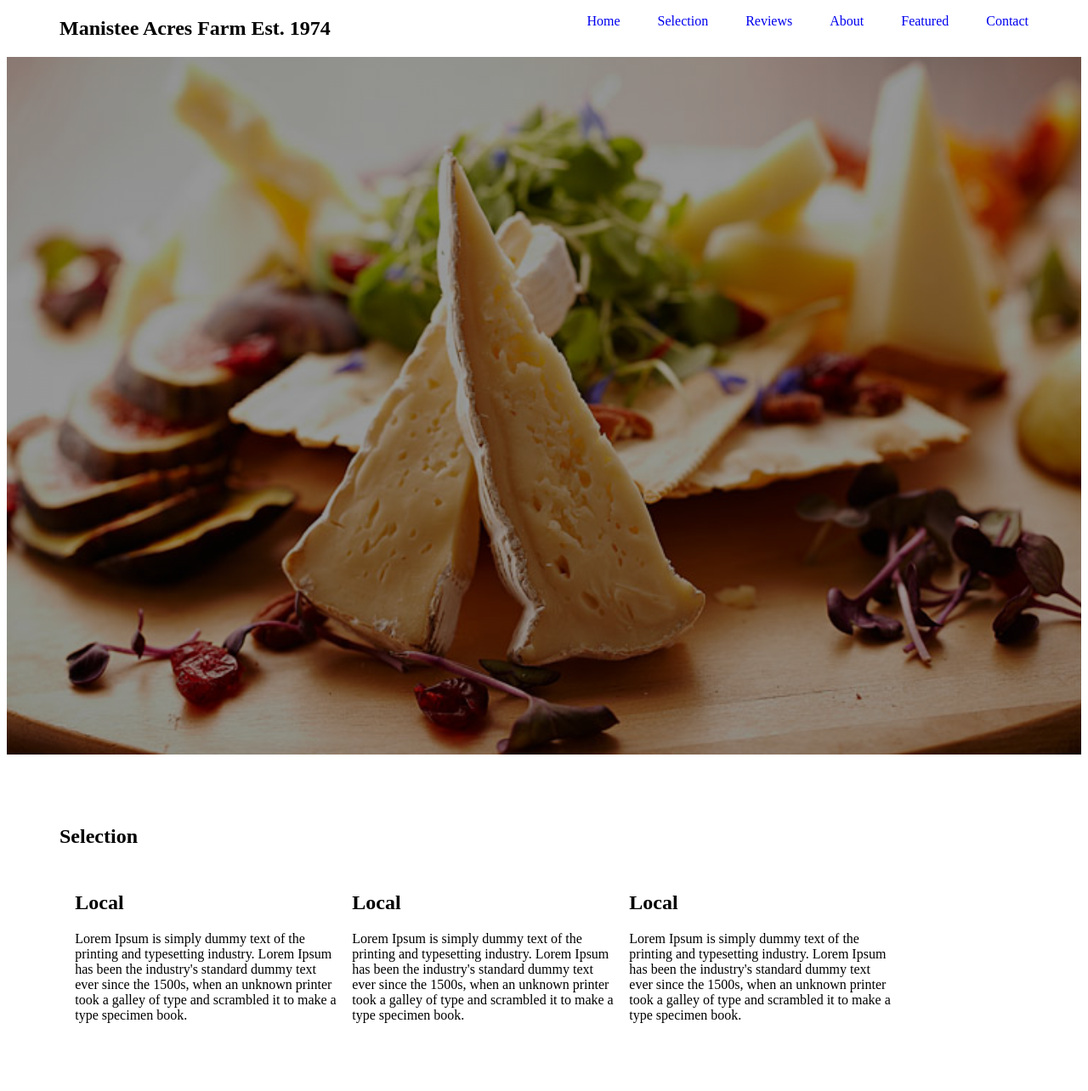
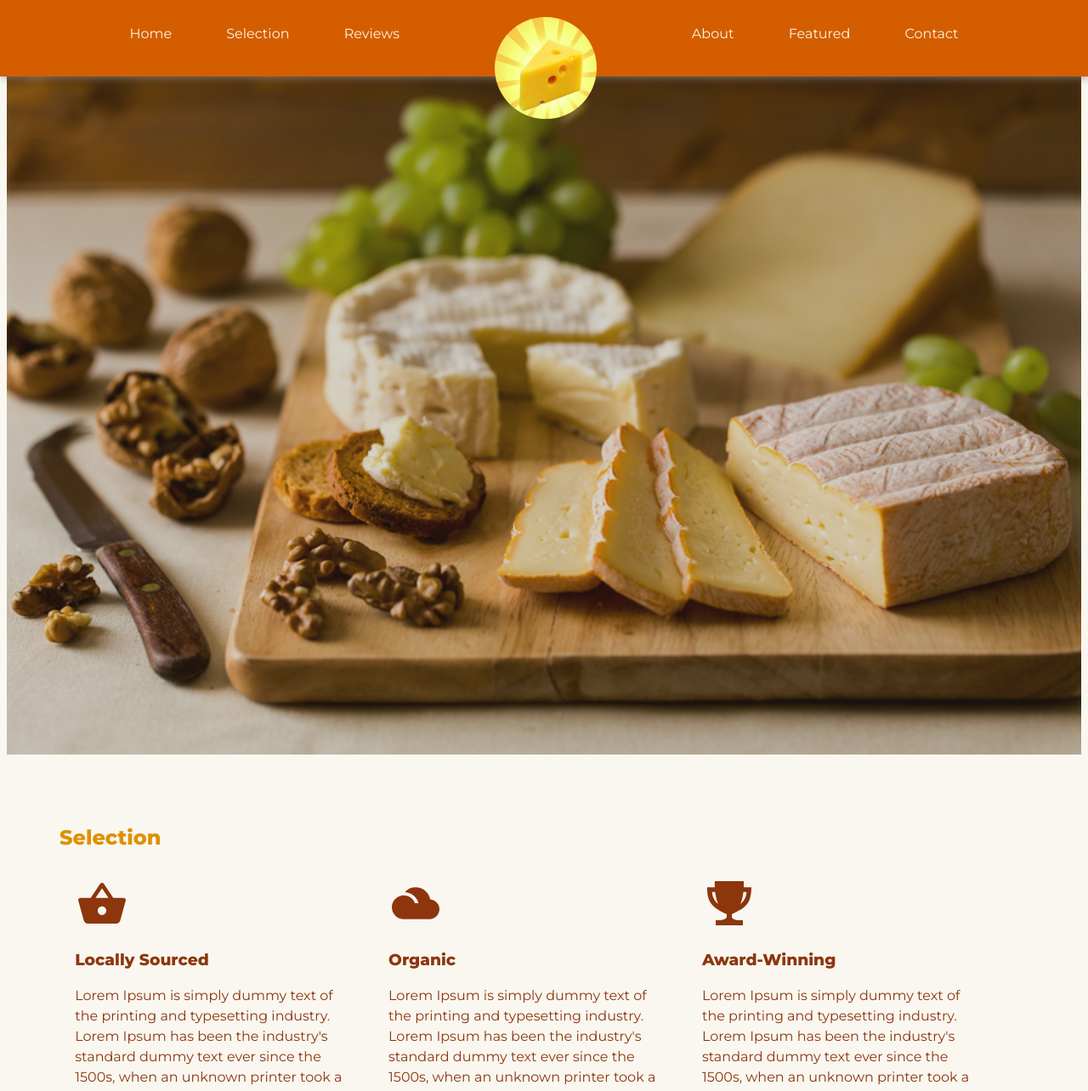
Before and after one commit to d5nguyen/ProductLandingPage, a plain HTML site: page index.html in a window 1280 px wide. Shown: the top 1284 px of the page at 85% size. Drawn offline with nearby package versions, Linux system fonts and the light colour scheme.

Commit message:
lots of css

```diff
--- a/grid.css
+++ b/grid.css
@@ -78,7 +78,7 @@
 }
 
 .span-1-of-3 {
-	width: 27%;
+	width: 29%;
 }
 
 
--- a/index.html
+++ b/index.html
@@ -3,6 +3,8 @@
         <title>Manistee Acres Dairy Farm</title>
         <link rel="stylesheet" href="product.css">
         <link rel="stylesheet" href="grid.css">
+        <link href="https://fonts.googleapis.com/css?family=Montserrat:100, 500,800" rel="stylesheet">
+        <link href="https://unpkg.com/ionicons@4.5.5/dist/css/ionicons.min.css" rel="stylesheet">
         <script type="text/jscript" src="product.js"></script>
     </head>
     <body>
@@ -10,21 +12,22 @@
         <header id="header" >
             <section id="Home"></section>
             <nav class="sticky" id="nav-bar">
-                <div class="row">
-                <h1>Manistee Acres Farm Est. 1974</h1>
-                <ul id="main-nav">
+                <div class="wrapper">
+                <ul class="left" id="main-nav">
                     <li><a class="nav-link" href="#Home">Home</a></li>
                     <li><a class="nav-link" href="#Selection">Selection</a></li>
                     <li><a class="nav-link" href="#Reviews">Reviews</a></li>
-                <!---Insert Logo and Name here; create lists to add links to both sides of nav and float right and left --->
+                 </ul>
 
+                    <img id="header-img" src="Images/cheese2.jpeg" alt="Radiant Cheese">
+                <ul class="right" id="main-nav">
                     <li><a class="nav-link" href="#About">About</a></li>
                     <li><a class="nav-link" href="#Featured">Featured</a></li>
                     <li><a class="nav-link" href="#Contact-Us">Contact</a></li>
                 </ul>
                 </div>
             </nav>
-            <img id="header-img" src="cheese2.jpeg" alt="Radiant Cheese">
+
         </header>
 
 
@@ -32,22 +35,25 @@
 
 <!---- Our Selection ---->
                 <section id="Selection">
-                    <div class="row">
+                    <div class="row 3box">
                         <h2>Selection</h2>
-                           <div class="col span-1-of-3">
-                               <h2>Local</h2>
+                           <div class="col span-1-of-3 box">
+                               <ion-icon name="basket"></ion-icon>
+                               <h3>Locally Sourced</h3>
                                 <p>
                                     Lorem Ipsum is simply dummy text of the printing and typesetting industry. Lorem Ipsum has been the industry's standard dummy text ever since the 1500s, when an unknown printer took a galley of type and scrambled it to make a type specimen book.
                                 </p>
                         </div>
-                        <div class="col span-1-of-3">
-                            <h2>Local</h2>
+                        <div class="col span-1-of-3 box">
+                            <ion-icon name="cloudy"></ion-icon>
+                            <h3>Organic</h3>
                             <p>
                                 Lorem Ipsum is simply dummy text of the printing and typesetting industry. Lorem Ipsum has been the industry's standard dummy text ever since the 1500s, when an unknown printer took a galley of type and scrambled it to make a type specimen book.
                             </p>
                         </div>
-                        <div class="col span-1-of-3">
-                            <h2>Local</h2>
+                        <div class="col span-1-of-3 box">
+                            <ion-icon name="trophy"></ion-icon>
+                            <h3>Award-Winning</h3>
                             <p>
                                 Lorem Ipsum is simply dummy text of the printing and typesetting industry. Lorem Ipsum has been the industry's standard dummy text ever since the 1500s, when an unknown printer took a galley of type and scrambled it to make a type specimen book.
                             </p>
@@ -66,19 +72,19 @@
                         <div class="col span-1-of-3">
                         <blockquote>
                             "Follow your dreams....flakfja lasdjf ;dla fjlafdj  fldajfaljf lasfjdlsajf BLah faldjfaljf aldfja;lfjdlafjka fldj falfj alf jafaldkfj. ladjfl;ajf aldfj; . fla;fj alfkjdalfj a. a;lfjd afljla. faldfja ldfj af. I still have to take a Lactaid everyday but it's worth it!!"
-                            <cite>MoreChzPlz</cite>
+                            <br> <cite> - MoreChzPlz</cite>
                         </blockquote>
                         </div>
                         <div class="col span-1-of-3">
                         <blockquote>
                             "In love with these cheeses! I spend at least a third of my paycheck on their amazing selection. Sometimes I forgo the car payments to keep it but it's all about balance really."
-                            <cite>Feta Freak</cite>
+                            <br><cite> - Feta Freak</cite>
                         </blockquote>
                         </div>
                         <div class="col span-1-of-3">
                         <blockquote>
-                            "Honestly I lost my wife because of this subscription. She said ever since I started becoming a member that I've been hot-boxing the entire first floor of the house. She was tired of getting fainting spells. I'm not sure why she didn't think to open the windows but it's her loss really."
-                            <cite>Dairy Dave</cite>
+                            "Honestly I lost my wife because of this subscription. I've been hot-boxing the entire first floor of the house and she was tired of getting fainting spells. I'm not sure why she didn't think to open the windows but it's her loss really."
+                            <br> <cite> - Dairy Dave</cite>
                         </blockquote>
                         </div>
                         </div>
@@ -89,7 +95,7 @@
                 <section id="About">
                     <div class="row">
                         <h2>About</h2>
-                            <p>We are the Cheese Wizards and we're here to make all your lactose dreams come true! Established in 1974 we came into our Awesomeness as bell bottoms were in full swing, Nixon made a big oopsie and left office, Stephen King debuted his first novel, and Leonardo DiCaprio was just soiling his first diapers. Yea, 1974 was a pretty eventful year.</p>
+                            <p class="short-para">We are the Cheese Wizards and we're here to make all your lactose dreams come true! Established in 1974 we came into our Awesomeness as bell bottoms were in full swing, Nixon made a big oopsie and left office, Stephen King debuted his first novel, and Leonardo DiCaprio was just soiling his first diapers. Yea, 1974 was a pretty eventful year.</p>
                     </div>
                 </section>
 
@@ -97,7 +103,7 @@
 <!---- Promotional Video ---->
 
                 <section id="Featured">
-                    <div class="row" >
+                    <div class="row video" >
                     <h2>Featured Video</h2>
                         <iframe id="video" width="560" height="315" src="https://www.youtube.com/embed/RLhmG-LIwnE" frameborder="0" allow="accelerometer; autoplay; encrypted-media; gyroscope; picture-in-picture" allowfullscreen></iframe>
                     </div>
@@ -112,7 +118,9 @@
                      </form>
                     </div>
                 </section>
-
+                   <script src="https://unpkg.com/ionicons@4.5.5/dist/ionicons.js"></script>
             </body>
+    <footer>
+    </footer>
 
 </html>
--- a/product.css
+++ b/product.css
@@ -1,31 +1,56 @@
+/* #ef7c43; #4b6d31 ; #efa743 ; #efd243; #f6e591 ; #962f2f ; #d18901; #f9f7f0 ; #fcf8e0*/
+
 html {
     scroll-behavior: smooth;
+    background-color: #f9f7f0;
+    font-family: 'Montserrat', sans-serif;
+    color: #8d360d;
 }
 
 
 header {
     background-image:
-        linear-gradient(rgba(0, 0, 0, 0.4), rgba(0, 0, 0, 0.4)),
-        url(Images/cheesebkgrd1.jpg);
+        linear-gradient(rgba(74, 73, 54, 0.24), rgba(74, 73, 54, 0.24)),
+        url('Images/cheesebkgrd6.jpg');
     background-size: cover;
     background-position: center;
     height: 110vh;
-
     background-attachment: fixed;
 }
 
+.wrapper{
+    width: 100%;
+    height: 90px;
+    margin: 0 auto;
+    position: relative;
+    left: -20px
+}
 #main-nav {
+    text-align: center;
+    display: block;
+    margin: 0;
+}
+.left {
+    position: absolute;
+    float: left;
+    top:30px;
+    left: 8%;
+}
+.right {
+    position: absolute;
     float: right;
+    top: 30px;
+    right: 8%;
 }
 
 #nav-bar ul {
+    text-align: center;
     list-style: none;
 }
 
 #main-nav li {
     display: inline-block;
-    margin-left: 40px;
-
+    margin: 0 30px;
 }
 
 .sticky {
@@ -34,27 +59,31 @@ header {
     left: 0;
     right: 0;
     width: 100%;
-    background-color: white;
+    background-color: #d45d00;
+    box-shadow: 2px 0 10px 0 gray;
 }
 
 a {
     text-decoration: none;
-/*    color: white;*/
+    color: #fcf8e0;
+
+}
+
+#main-nav li a:hover,
+#main-nav li a:active {
+    color: #efd243;
 }
 
 #header-img {
-    float: left;
     border-radius: 50%;
-    padding: 10px;
-    opacity: 0;
+    opacity: 1;
+    height: 120px;
+    width: 120px;
+    position: absolute;
+    left: 47%;
+    margin-top: 20px;
 }
 
-
-h1 {
-    display: inline-block;
-/*    color: white;*/
-/*    padding: 20px;*/
-}
 
 .row {
     max-width: 1140px;
@@ -67,5 +96,66 @@ section {
 }
 
 
+h2 {
+    font-size: 500;
+    color: #de9100;
+}
 
-/*-------Sticky Navigation -------*/
+.box {
+    padding-right: 20px;
+}
+
+.3box {
+    justify-content: center;
+}
+p{
+line-height: 1.5;
+}
+
+ion-icon {
+  font-size: 64px;
+}
+
+#Reviews {
+    background-image: linear-gradient(rgba(0, 0, 0, 0.5),rgba(0, 0, 0, 0.5)), url(Images/pplchz.jpg);
+    background-repeat: no-repeat;
+    background-size: cover;
+    background-position: center;
+    height: 60vh;
+    background-attachment: fixed;
+}
+
+blockquote {
+    font-weight:lighter;
+    color: #f9f7f0;
+    line-height: 1.5;
+}
+
+#About {
+    padding-bottom: 0;
+}
+
+#Featured h2 {
+    padding-bottom: 30px;
+}
+
+.short-para  {
+    margin: 80px;
+}
+
+#email {
+    width: 300px;
+    height: 40px;
+    font-size: 120%;
+    padding: 10px;
+}
+.btn {
+    color: #f9f7f0;
+    background-color: #d45d00;
+    border: 0;
+    border-radius: 300px;
+    height: 60px;
+    width: 140px;
+    font-size: 120%;
+    margin-left: 20px;
+}
```
Also changed, not shown: Images/cheese-vector1.jpg.svg (added), Images/cow1.jpeg (added), Images/cow1.jpg (added), Images/cow2.jpeg (added), Images/cow3.jpeg (added), Images/cow4.jpeg (added), Images/cow4.jpg (added), Images/cow5.jpeg (added), Images/pplchz.jpg (added), 2 other files.
